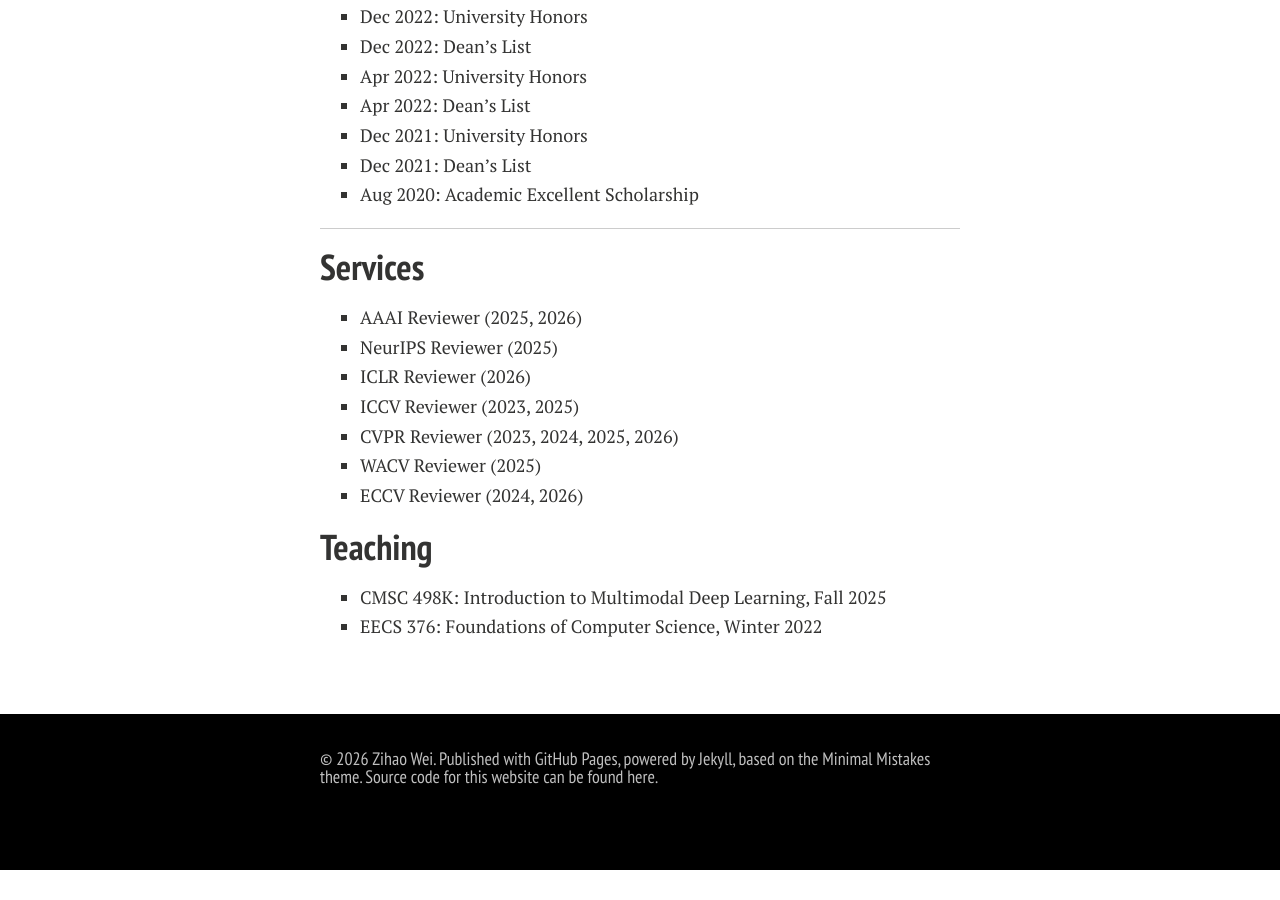
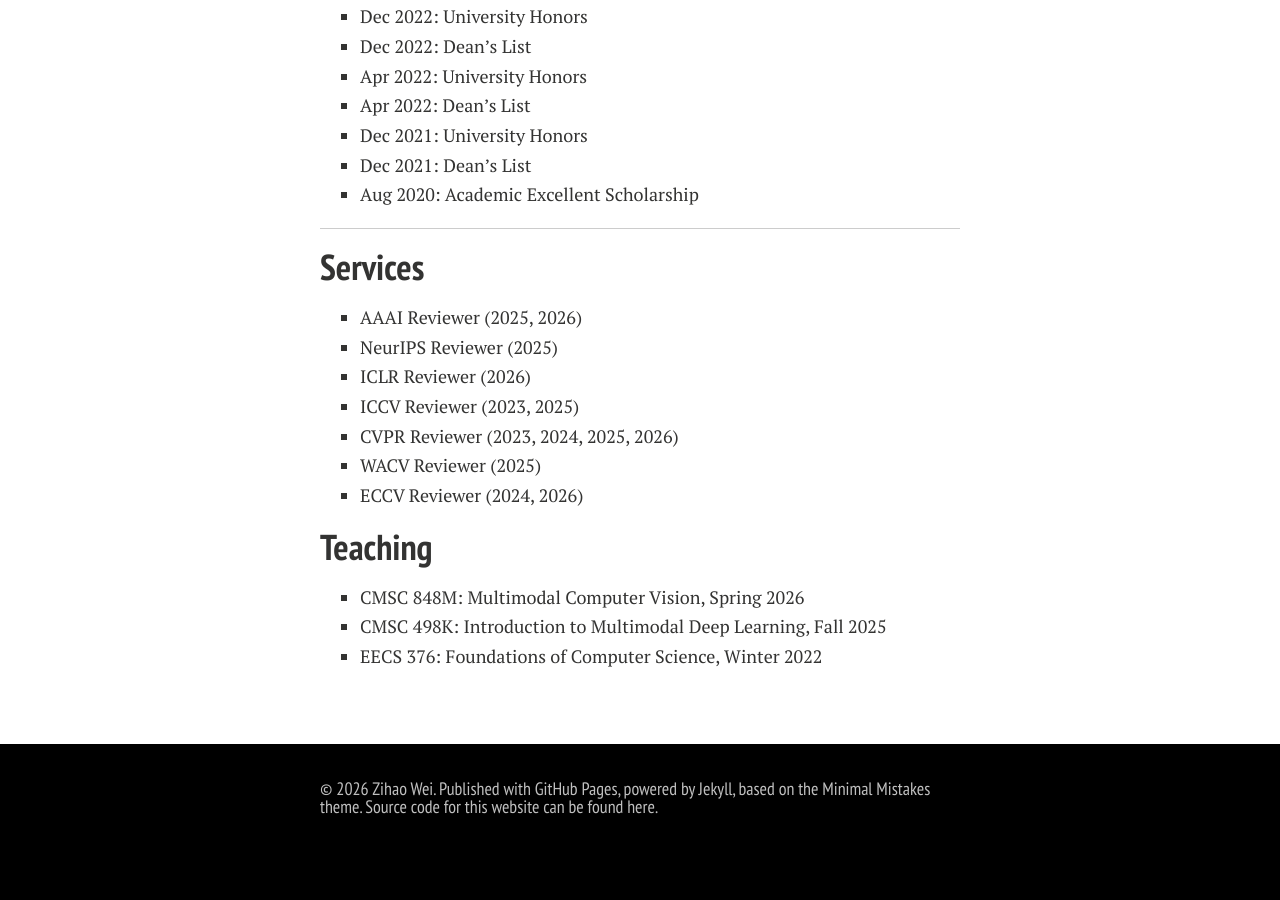
Before and after one commit to Zi-hao-Wei/Zi-hao-Wei.github.io, a Jekyll site: the page built from index.md, in a window 1280 px wide and 900 px high, scrolled down 2961 px. Built offline with Jekyll 4.4.1, drawn with Linux system fonts in a browser that asks for light colours; nearby versions of some CDN libraries; a style sheet for code colours, icons or effects is not loaded; our own code applies the rules of GitHub Pages for plain Markdown files; before the commit the page ends 3831 px from its top, so only the background shows below that.

Commit message:
Add CMSC 848M course for Spring 2026

```diff
--- a/index.md
+++ b/index.md
@@ -94,5 +94,6 @@ If you are interested in learning more about me, I would love to chat and explor
 - ECCV Reviewer (2024, 2026)
 
 ## Teaching
+- CMSC 848M: Multimodal Computer Vision, Spring 2026
 - CMSC 498K: Introduction to Multimodal Deep Learning, Fall 2025
 - EECS 376: Foundations of Computer Science, Winter 2022
```
